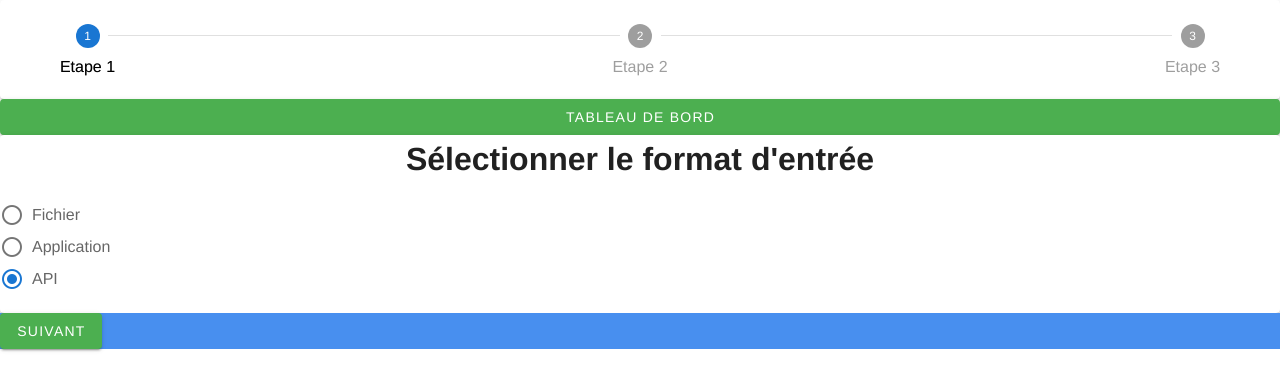
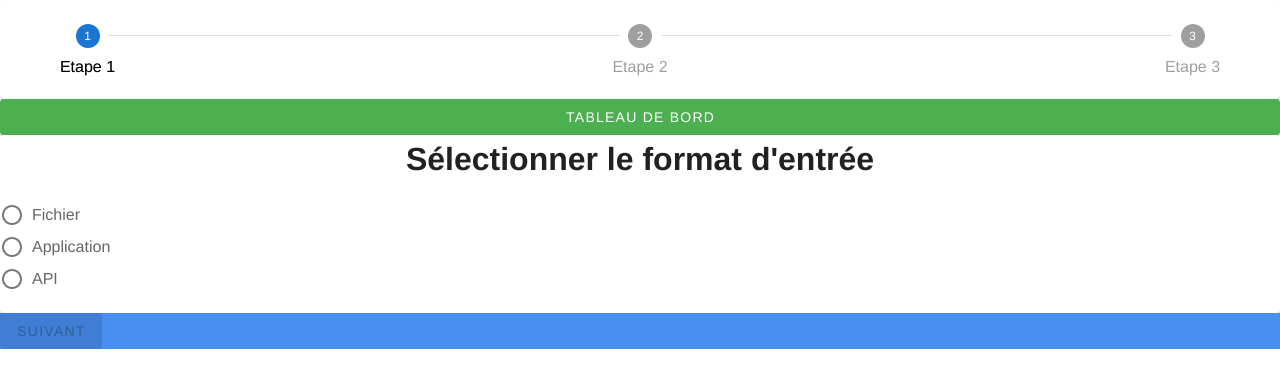
Before and after one commit to mattaiod/niagara, a Vue app: page /nouvelle-source in a window 1280 px wide. Shown: the top 390 px of the page. Built offline with nearby package versions, Linux system fonts and the light colour scheme.

Commit message:
step2Full

```diff
--- a/src/components/Step1.vue
+++ b/src/components/Step1.vue
@@ -26,8 +26,12 @@
     },
     methods: {
       setValidAndPushData() {
-        if(this.inputFormats.includes(this.inputFormatSelected))
-          this.$emit('setValid1', this.inputFormatSelected)
+        this.$emit('setDataStep1', this.inputFormatSelected)
+        if(this.inputFormats.includes(this.inputFormatSelected)){
+          this.$emit('setValidStep1', true)
+        } else {
+          this.$emit('setValidStep1', false)
+        }
       }
     },
     mounted() {
--- a/src/components/Step2.vue
+++ b/src/components/Step2.vue
@@ -1,17 +1,81 @@
 <template>
   <v-card>
-      Etape 2
+    <h1>Renseignez la carte</h1>
+    <vue-dropzone @vdropzone-success="onFileAdded($event)" ref="myVueDropzone" id="dropzone" :options="dropzoneOptions" :useCustomSlot="true">Glisser et déposer vos fichiers ici ou chercher un fichier</vue-dropzone>
+    <v-text-field required label="Donnez un nom à votre carte" v-model="nameCard"></v-text-field>
+    <v-select v-model="teamLabel"
+      :items="filters"
+      filled
+      label="Ajouter des étiquettes d'équipes"
+    ></v-select>
   </v-card>
 </template>
 
 <script>
+import store from '@/store'
+import vue2Dropzone from 'vue2-dropzone'
+import 'vue2-dropzone/dist/vue2Dropzone.min.css'
   export default {
     name: 'Step2',
+    components: {
+        vueDropzone: vue2Dropzone
+    },
     data() {
       return {
+        file: null,
+        nameCard: this.pNameCard,
+        teamLabel: this.pTeamLabel,
+        dropzoneOptions: {
+          url: 'https://httpbin.org/post',
+          thumbnailWidth: 150,
+          maxFilesize: 1,
+          headers: { "My-Awesome-Header": "header value" }
+        }
       }
     },
-  props: {
-  }
+    props: {
+      pNameCard: {type: String, required: true},
+      pTeamLabel: {type: String, required: true},
+    },
+    computed: {
+      filters(){ return store.getters.teamLabels },
+    },
+    watch: {
+      file() {
+        this.setValidAndPushData()
+      },
+      nameCard() {
+        this.setValidAndPushData()
+      },
+      teamLabel() {
+        this.setValidAndPushData()
+      },
+    },
+    methods: {
+      onFileAdded(file) {
+        this.file = file
+      },
+
+      setValidAndPushData() {
+        const contentEvent = {
+          file: this.file,
+          nameCard: this.nameCard,
+          teamLabel: this.teamLabel
+        };
+        this.$emit('setDataStep2', contentEvent)
+        if(this.file !== null && this.nameCard !== "" && this.teamLabel !== "") {
+          this.$emit('setValidStep2', true)
+        } else {
+          this.$emit('setValidStep2', false)
+        }
+      },
+    },
+    mounted() {
+      //this.setValidAndPushData()
+      /*
+      var file = { size: 123, name: "Icon", type: "image/png" };
+      var url = "https://myvizo.com/img/logo_sm.png";
+      this.$refs.myVueDropzone.manuallyAddFile(file, url);*/
+    }
 }
 </script>
--- a/src/views/NewSource.vue
+++ b/src/views/NewSource.vue
@@ -22,9 +22,11 @@
     </v-stepper>
     <v-btn color="success" @click="onDashboard">Tableau de bord</v-btn>
 
-    <Step1 v-if="actualStep == 1" @setValid1="setValid1($event)"
+    <Step1 v-if="actualStep == 1" @setValidStep1="setValidStep1($event)" @setDataStep1="setDataStep1($event)"
     :inputFormat= "step1.inputFormat"></Step1>
-    <Step2 v-else-if="actualStep == 2"></Step2>
+    <Step2 v-else-if="actualStep == 2" @setValidStep2="setValidStep2($event)" @setDataStep2="setDataStep2($event)"
+      :pNameCard= "step2.nameCard"
+      :pTeamLabel= "step2.teamLabel"></Step2>
     <Step3 v-else-if="actualStep == 3"></Step3>
 
 
@@ -66,8 +68,13 @@ export default {
       stepCompleted: [false, false, false],
       totalStep: 3,
       step1: {
-        inputFormat: 'API'
-      }
+        inputFormat: ""
+      },
+      step2: {
+        file: null,
+        nameCard: "",
+        teamLabel: ""
+      },
     }
   },
   props: {
@@ -76,11 +83,24 @@ export default {
   computed: {
   },
   methods: {
-    setValid1(inputFormat){
+    setDataStep1(inputFormat){
       this.step1.inputFormat = inputFormat
-      this.isButtonNextStepDisabled = false
+    },
+    setValidStep1(isValid) {
+      console.log(isValid)
+      this.isButtonNextStepDisabled = !isValid
+    },
+    setDataStep2(content){
+      this.step2.file = content.file,
+      this.step2.nameCard = content.nameCard,
+      this.step2.teamLabel = content.teamLabel
+    },
+    setValidStep2(isValid) {
+      console.log(isValid)
+      this.isButtonNextStepDisabled = !isValid
     },
     onNextStep() {
+      this.isButtonNextStepDisabled= true
       this.stepCompleted[this.actualStep - 1] = true
       this.actualStep++
     },
```
